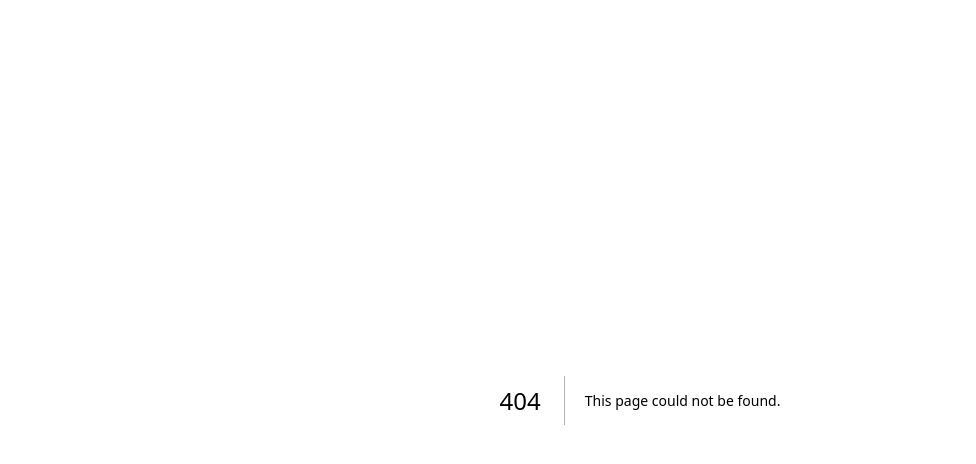
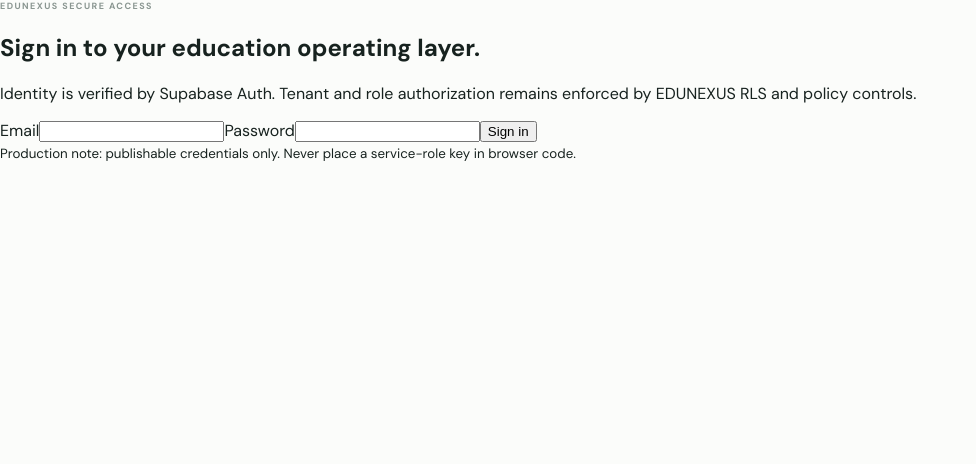
Before and after one commit to Yudi8377/EDUNEXUS, a Next.js app in the folder apps/web/: page /auth/login in a window 1280 px wide. Before the commit this address had no page. Shown: the top 464 px of the page, without its empty margins (0-976 px from the left). Built offline with nearby package versions, Linux system fonts and the light colour scheme.

Commit message:
feat(web): add secure Supabase SSR auth apps/web/app/auth/login/page.tsx

```diff
--- /dev/null
+++ b/apps/web/app/auth/login/page.tsx
@@ -0,0 +1,56 @@
+"use client";
+
+import { FormEvent, useState } from "react";
+import { useSearchParams } from "next/navigation";
+import { createClient } from "@/lib/supabase/client";
+
+export default function LoginPage() {
+  const searchParams = useSearchParams();
+  const next = searchParams.get("next") || "/";
+  const [email, setEmail] = useState("");
+  const [password, setPassword] = useState("");
+  const [busy, setBusy] = useState(false);
+  const [message, setMessage] = useState("");
+
+  async function submit(event: FormEvent<HTMLFormElement>) {
+    event.preventDefault();
+    setBusy(true);
+    setMessage("");
+
+    const supabase = createClient();
+    const { error } = await supabase.auth.signInWithPassword({ email, password });
+
+    if (error) {
+      setMessage(error.message);
+      setBusy(false);
+      return;
+    }
+
+    window.location.assign(next);
+  }
+
+  return (
+    <main className="auth-shell">
+      <section className="auth-card">
+        <div className="eyebrow">EDUNEXUS SECURE ACCESS</div>
+        <h1>Sign in to your education operating layer.</h1>
+        <p>Identity is verified by Supabase Auth. Tenant and role authorization remains enforced by EDUNEXUS RLS and policy controls.</p>
+
+        <form onSubmit={submit} className="auth-form">
+          <label>
+            Email
+            <input type="email" autoComplete="email" value={email} onChange={(e) => setEmail(e.target.value)} required />
+          </label>
+          <label>
+            Password
+            <input type="password" autoComplete="current-password" value={password} onChange={(e) => setPassword(e.target.value)} required />
+          </label>
+          {message ? <div className="auth-error" role="alert">{message}</div> : null}
+          <button type="submit" disabled={busy}>{busy ? "Verifying…" : "Sign in"}</button>
+        </form>
+
+        <small>Production note: publishable credentials only. Never place a service-role key in browser code.</small>
+      </section>
+    </main>
+  );
+}
```
